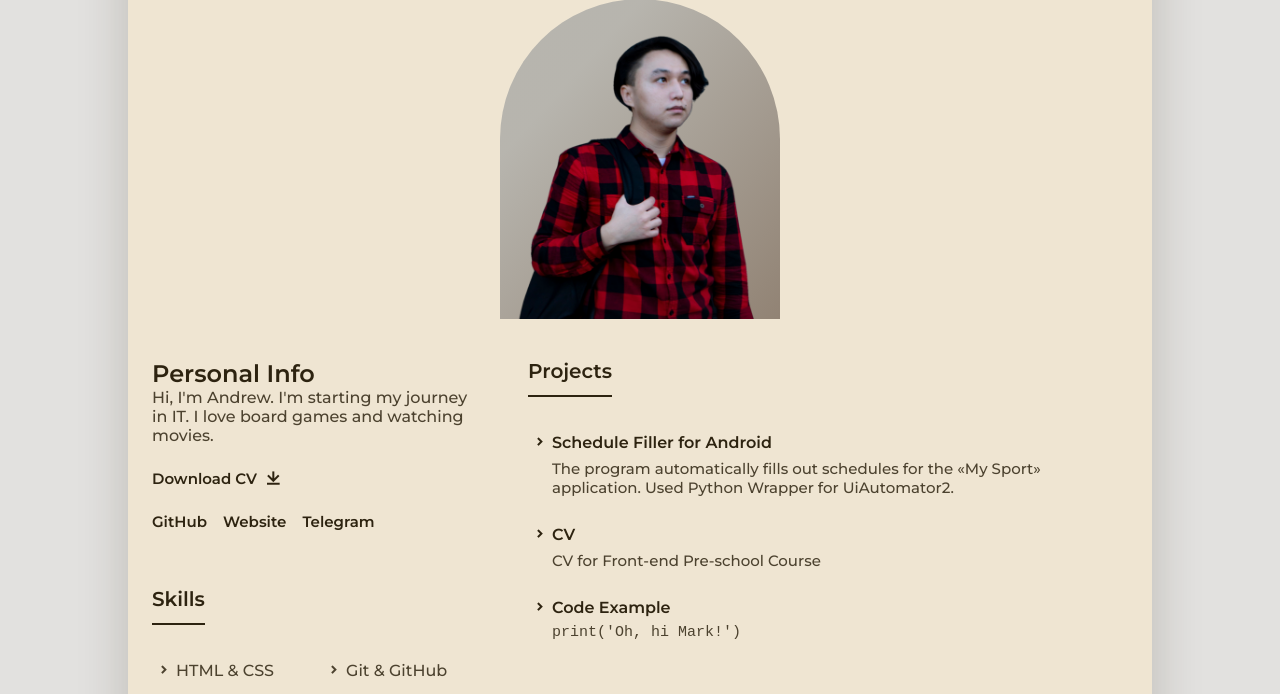
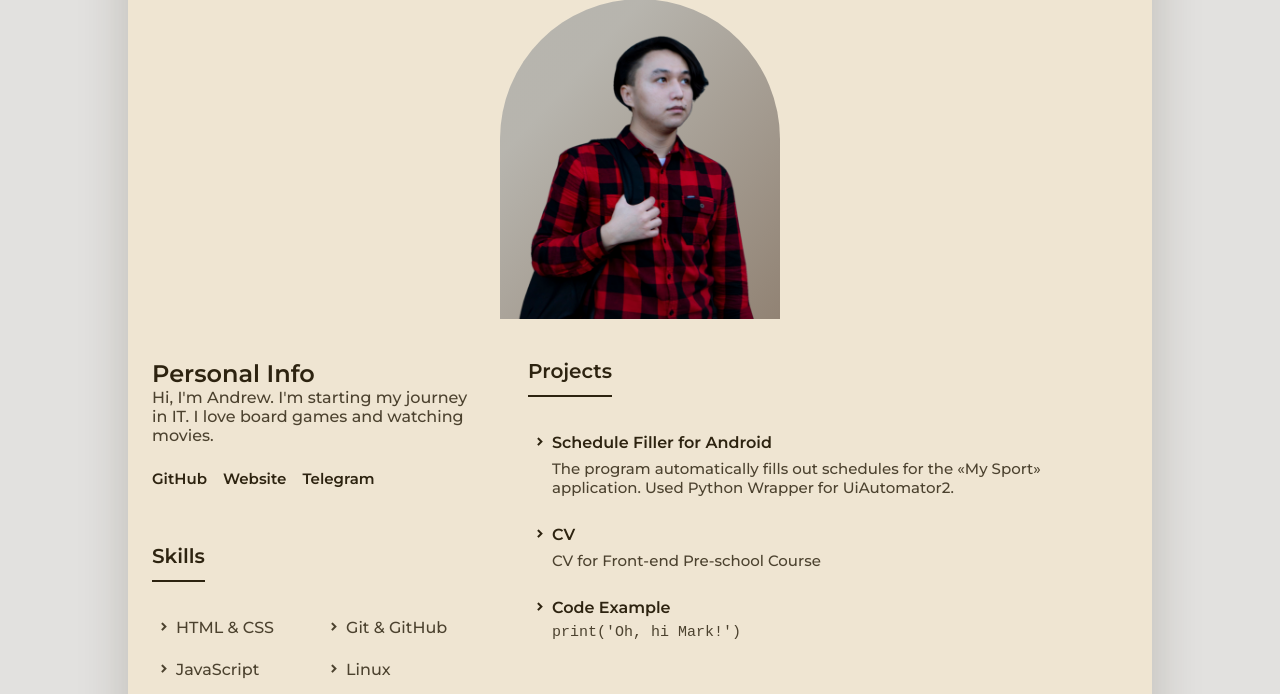
Before and after one commit to kicheev/rsschool-cv, a plain HTML site: page index.html in a window 1280 px wide. Shown: the part 331-1025 px from the top of the page. Drawn offline with nearby package versions, Linux system fonts and the light colour scheme.

Commit message:
fix: remove some lines

```diff
--- a/index.html
+++ b/index.html
@@ -86,10 +86,6 @@
                             Hi, I'm Andrew.  I'm starting my journey in IT.
                             I love board games and watching movies.
                         </p>
-
-                        <a href="CV.pdf" download="" class="about__button">
-                            <span>Download CV</span> <i class="ri-download-line"></i>
-                        </a>
 
                         <ul class="about__social">
                             <li>
```
